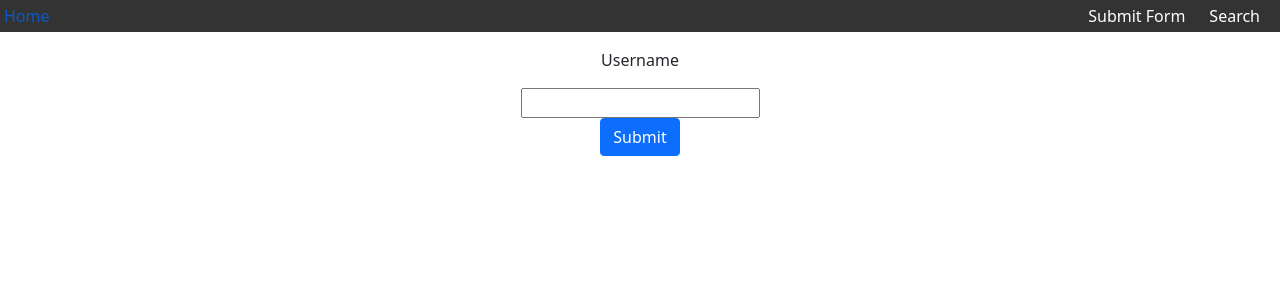
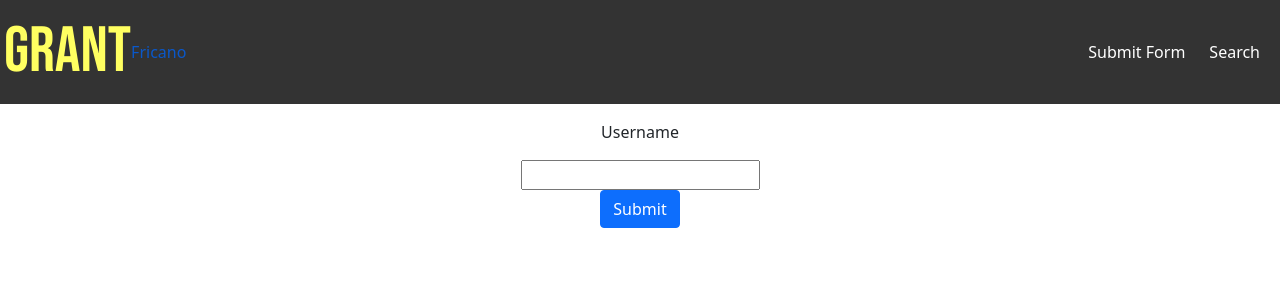
Before and after one commit to grantfricano/qvs-fe, a React (Create React App) app: page /submitdata in a window 1280 px wide. Shown: the top 300 px of the page. Built offline with nearby package versions, Linux system fonts and the light colour scheme.

Commit message:
updated css styling for name

```diff
--- a/src/Navbar.js
+++ b/src/Navbar.js
@@ -3,7 +3,7 @@ import { Link, useMatch, useResolvedPath } from "react-router-dom"
 export default function Navbar() {
     return (
     <nav className="nav">
-      <Link to="/">Home</Link>
+      <Link to="/"><div className="navbar-name">Grant</div>Fricano</Link>
       <ul>
         <li><Link to="/submitdata">Submit Form</Link></li>
         <li><Link to="/search">Search</Link></li>
--- a/src/index.css
+++ b/src/index.css
@@ -1,3 +1,5 @@
+@import url('https://fonts.googleapis.com/css2?family=Bebas+Neue&display=swap');
+
 body {
   margin: 0;
   font-family: -apple-system, BlinkMacSystemFont, 'Segoe UI', 'Roboto', 'Oxygen',
@@ -20,6 +22,13 @@ code {
   align-items: stretch;
   gap: 2rem;
   padding: 0 1rem;
+}
+
+.navbar-name {
+   color: rgb(255, 255, 97) !important;
+   font-family: 'Bebas Neue' !important;
+   font-size: 48pt;
+   font-weight: 400;
 }
 
 .container {
```
